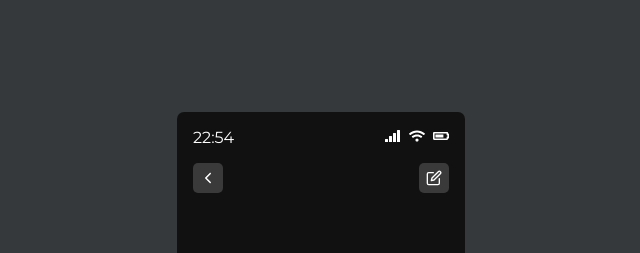
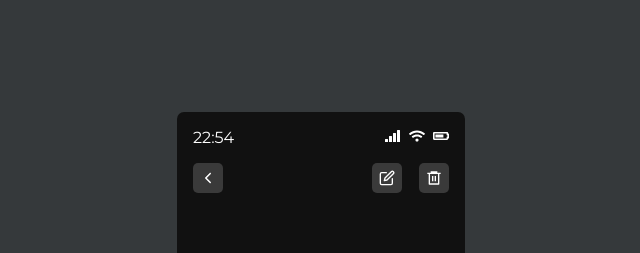
Before and after one commit to ajarek/react-53-vite-note, a React (Vite) app: page /note-id/1 in a window 1280 px wide. Shown: the top 253 px of the page, without its empty margins (319-959 px from the left). Built offline with nearby package versions, Linux system fonts and the light colour scheme.

Commit message:
added delete note

```diff
--- a/src/components/NoteId.jsx
+++ b/src/components/NoteId.jsx
@@ -2,6 +2,7 @@ import React, { useEffect, useState, useContext } from 'react'
 import { AppContext } from '../App'
 import { IoIosArrowBack } from 'react-icons/io'
 import { FiEdit } from 'react-icons/fi'
+import { RiDeleteBin6Line } from 'react-icons/ri'
 import { Link, useParams, useNavigate } from 'react-router-dom'
 const NoteId = () => {
   const navigate = useNavigate()
@@ -25,6 +26,11 @@ const NoteId = () => {
     const newNotes = notes.filter((note) => note.id != id)
     localStorage.setItem('notes', JSON.stringify(newNotes))
   }
+  const deleteNote = () => {
+    const newNotes = notes.filter((note) => note.id != id)
+    localStorage.setItem('notes', JSON.stringify(newNotes))
+    navigate('/')
+  }
 
   return (
     <div className='note-id'>
@@ -35,11 +41,19 @@ const NoteId = () => {
         >
           <IoIosArrowBack />
         </Link>
+        <div className="wrapper-div">
         <div
           onClick={editNote}
           className='icon-wrapper'
         >
           <FiEdit />
+        </div>
+        <div
+          onClick={deleteNote}
+          className='icon-wrapper'
+        >
+          <RiDeleteBin6Line />
+        </div>
         </div>
       </div>
       <div className='noteId-wrapper'>
--- a/src/index.css
+++ b/src/index.css
@@ -1,14 +1,14 @@
 @import url('https://fonts.googleapis.com/css2?family=Montserrat:wght@300;400;500;600;700&display=swap');
 :root {
-  --color-black:#000;
+  --color-black: #000;
   --color-bg-dark: #3a3a3a;
   --color-bg-black: #111111;
   --color-white: #fefefe;
   --color-primary: #ff3de9;
   --color-danger: rgb(249, 84, 84);
-  --color-yellow:#c0fc40;
-  --color-blue:#3ec1fe;
-  --color-green:#03e21d;
+  --color-yellow: #c0fc40;
+  --color-blue: #3ec1fe;
+  --color-green: #03e21d;
 }
 * {
   margin: 0;
@@ -18,6 +18,9 @@
   list-style: none;
   text-decoration: none;
   box-sizing: border-box;
+}
+#root {
+  width: 100%;
 }
 body {
   height: 100vh;
@@ -49,7 +52,7 @@ body {
   display: flex;
   justify-content: space-between;
 }
-.note-id{
+.note-id {
   width: 100%;
   display: flex;
   flex-direction: column;
@@ -72,18 +75,22 @@ body {
   align-items: center;
   border-radius: 5px;
   background-color: var(--color-bg-dark);
+
 }
-.notes-header-input{
+.icon-wrapper{
+  cursor: pointer;
+}
+.notes-header-input {
   width: 120px;
 }
-.notes-header-input input{
+.notes-header-input input {
   width: 100%;
   height: 20px;
   padding: 0.5rem;
   background-color: transparent;
   color: var(--color-white);
-border:none ;
-border-bottom: 1px dashed  var(--color-white);
+  border: none;
+  border-bottom: 1px dashed var(--color-white);
 }
 .notes-body {
   display: grid;
@@ -91,7 +98,6 @@ border-bottom: 1px dashed  var(--color-white);
   gap: 0.5rem;
 }
 .card-note {
-
   background: var(--color-primary);
   padding: 0.5rem;
   display: flex;
@@ -128,8 +134,8 @@ border-bottom: 1px dashed  var(--color-white);
 .card-note p {
   font-size: 0.8rem;
 }
-.btn-add{
-  position:absolute;
+.btn-add {
+  position: absolute;
   right: 10%;
   top: 90%;
   width: 40px;
@@ -142,11 +148,11 @@ border-bottom: 1px dashed  var(--color-white);
   font-size: 1.5rem;
   cursor: pointer;
   border: 0;
-  box-shadow: 2px 2px 2px rgba(0,0,0,0.3);
+  box-shadow: 2px 2px 2px rgba(0, 0, 0, 0.3);
   color: var(--color-white);
   transition: all 0.3s ease-in-out;
 }
-.btn-add:hover{
+.btn-add:hover {
   background-color: var(--color-bg-black);
   transform: scale(1.1);
 }
@@ -159,7 +165,8 @@ transform: scale(1.1);
   align-items: flex-start;
   justify-content: space-evenly;
 }
-.form input,.form textarea {
+.form input,
+.form textarea {
   width: 100%;
   height: 48px;
   border-radius: 8px;
@@ -170,10 +177,9 @@ transform: scale(1.1);
   margin-bottom: 1rem;
   font-family: 'Montserrat', sans-serif;
 }
-.form textarea{
+.form textarea {
   height: 200px;
   padding: 1rem 0.5rem;
-
 }
 .form input[type='submit'] {
   background: var(--color-green);
@@ -185,10 +191,21 @@ transform: scale(1.1);
   margin-top: 1rem;
   transition: all 0.3s ease-in-out;
 }
-.form input[type='submit']:hover{
+.form input[type='submit']:hover {
   background-color: #04b218;
   font-size: 1.2rem;
 }
 .form p {
   color: red;
 }
+.wrapper-div{
+  display: flex;
+  width: 30%;
+  justify-content: space-between;
+}
+@media (max-width: 420px) {
+  .App {
+    width: 100%;
+    min-height: 100vh;
+  }
+}
```
Lines whose indentation alone changed are shown as unchanged.
